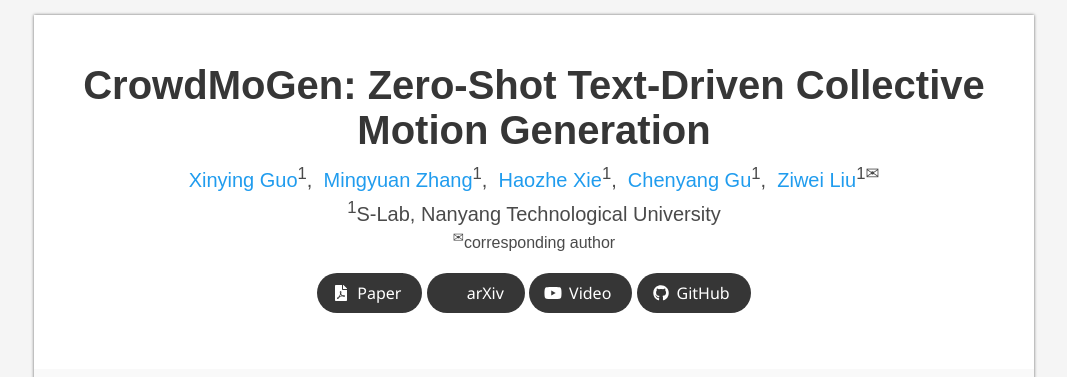
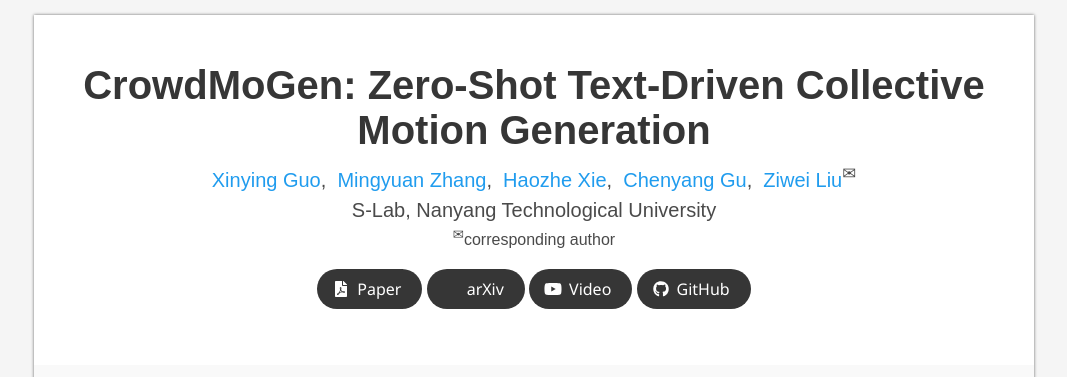
Before and after one commit to gxyes/gxyes.github.io, a Jekyll site: the page projects/CrowdMoGen.html, which Jekyll copies as it is, in a window 1280 px wide and 900 px high, cut to the strip 0-377 px from the top of the window. Shown: the whole strip, without its empty margins (106-1173 px from the left). Built offline with Jekyll 4.4.1, drawn with Linux system fonts in a browser that asks for light colours; nearby versions of some CDN libraries; some web fonts are replaced; library files that are not in the unit come from our copies; a style sheet for code colours, icons or effects is not loaded.

Commit message:
add project page

```diff
--- a/projects/CrowdMoGen.html
+++ b/projects/CrowdMoGen.html
@@ -94,24 +94,24 @@
           <h1 class="title is-2 publication-title" style="margin-bottom: 0.5rem;">CrowdMoGen: Zero-Shot Text-Driven Collective Motion Generation</h1>
           <div class="is-size-5 publication-authors">
             <span class="author-block">
-              <a href="https://gxyes.github.io/" target="_blank">Xinying Guo</a><sup>1</sup>,&nbsp;
+              <a href="https://gxyes.github.io/" target="_blank">Xinying Guo</a>,&nbsp;
             </span>
             <span class="author-block">
-              <a href="https://mingyuan-zhang.github.io/" target="_blank">Mingyuan Zhang</a><sup>1</sup>,&nbsp;
+              <a href="https://mingyuan-zhang.github.io/" target="_blank">Mingyuan Zhang</a>,&nbsp;
             </span>
             <span class="author-block">
-              <a href="https://www.infinitescript.com/" target="_blank">Haozhe Xie</a><sup>1</sup>,&nbsp;
+              <a href="https://www.infinitescript.com/" target="_blank">Haozhe Xie</a>,&nbsp;
             </span>
             <span class="author-block">
-              <a href="https://www.linkedin.com/in/rheallyc/" target="_blank">Chenyang Gu</a><sup>1</sup>,&nbsp;
+              <a href="https://www.linkedin.com/in/rheallyc/" target="_blank">Chenyang Gu</a>,&nbsp;
             </span>
             <span class="author-block">
-              <a href="https://liuziwei7.github.io/" target="_blank">Ziwei Liu</a><sup>1✉</sup>
+              <a href="https://liuziwei7.github.io/" target="_blank">Ziwei Liu</a><sup>✉</sup>
             </span>
           </div>
 
           <div class="is-size-5 publication-authors">
-            <span class="author-block"><sup>1</sup>S-Lab, Nanyang Technological University</span>
+            <span class="author-block">S-Lab, Nanyang Technological University</span>
           </div>
 
           <div class="is-size-6 publication-authors">
```
